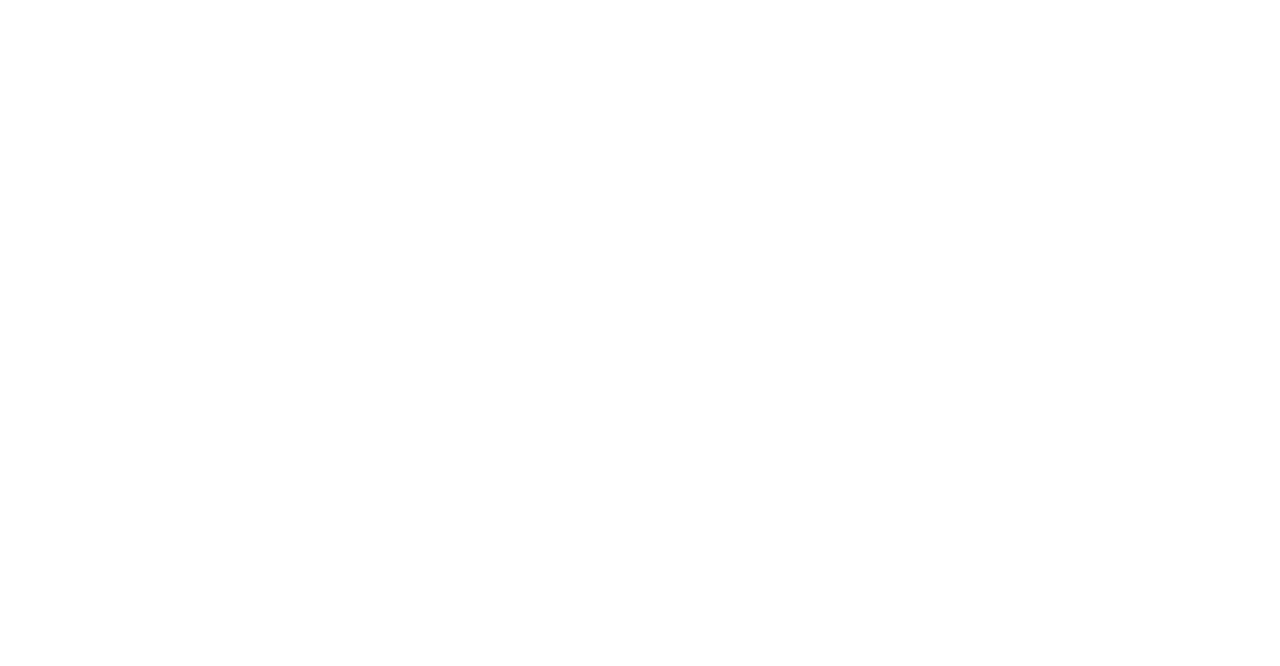
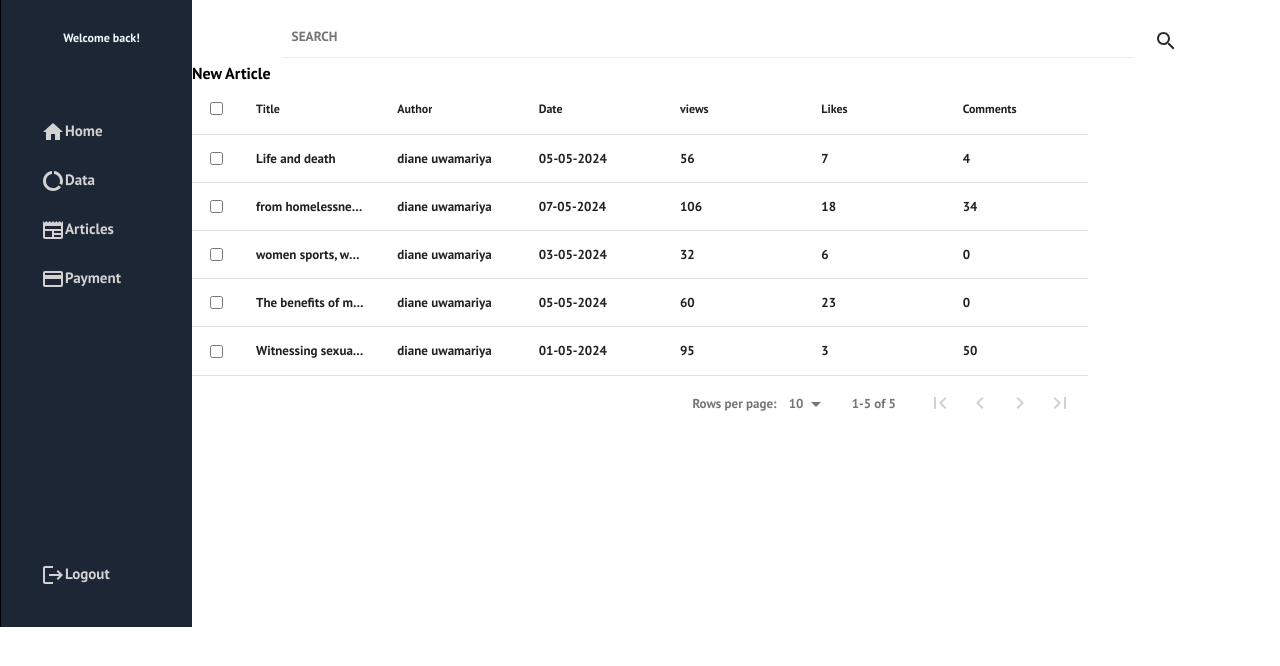
Before and after one commit to andyk2000/D-instinct, a React (Create React App) app: page /Admin-dashboard/Users in a window 1280 px wide. Before the commit this address had no page. Shown: the top 666 px of the page. Built offline with nearby package versions, Linux system fonts and the light colour scheme.

Commit message:
creation of user management page on admin side

```diff
--- a/src/App.js
+++ b/src/App.js
@@ -8,6 +8,7 @@
 import NewArticle from './pages/admin/NewArticle';
 import Dashboard from './pages/admin/Dashboard';
 import Articles from './pages/admin/Articles';
+import UserManagement from './pages/admin/UserManagement';
 
 function App() {
   return (
@@ -20,6 +21,7 @@
         <Route path="/New-Article" exact Component={NewArticle}></Route>
         <Route path="/Admin-dashboard/home" exact Component={Dashboard}></Route>
         <Route path="/Admin-dashboard/Articles" exact Component={Articles}></Route>
+        <Route path="/Admin-dashboard/Users" exact Component={UserManagement}></Route>
       </Routes>
 
     </Router>
--- /dev/null
+++ b/src/pages/admin/UserManagement.js
@@ -0,0 +1,121 @@
+import React, { useState } from 'react';
+import "./Articles.css";
+import DataTable from 'react-data-table-component';
+import Sidebar from './Dashboard/Sidebar';
+import SearchIcon from '@mui/icons-material/Search';
+
+function UserManagement() {
+
+    const columns = [
+        {
+            name: 'Title',
+            selector: row => row.title,
+            sortable: true
+        },
+        {
+            name: "Author",
+            selector: row => row.author,
+            sortable: true
+        },
+        {
+            name: "Date",
+            selector: row => row.date
+        },
+        {
+            name: "views",
+            selector: row => row.views,
+            sortable: true
+        },
+        {
+            name: "Likes",
+            selector: row => row.likes,
+            sortable: true
+        },
+        {
+            name: "Comments",
+            selector: row => row.comments,
+            sortable: true
+        },
+    ]
+
+    const data = [
+        {
+            id: 1,
+            title: "Life and death",
+            author: "diane uwamariya",
+            date: "05-05-2024",
+            views: 56,
+            likes: 7,
+            comments: 4,
+        },
+        {
+            id: 2,
+            title: "from homelessness to stardom",
+            author: "diane uwamariya",
+            date: "07-05-2024",
+            views: 106,
+            likes: 18,
+            comments: 34,
+        },
+        {
+            id: 3,
+            title: "women sports, why is it still not as popular as male",
+            author: "diane uwamariya",
+            date: "03-05-2024",
+            views: 32,
+            likes: 6,
+            comments: 0,
+        },
+        {
+            id: 4,
+            title: "The benefits of morning yoga",
+            author: "diane uwamariya",
+            date: "05-05-2024",
+            views: 60,
+            likes: 23,
+            comments: 0,
+        },
+        {
+            id: 5,
+            title: "Witnessing sexual abuse at work, powerlessness",
+            author: "diane uwamariya",
+            date: "01-05-2024",
+            views: 95,
+            likes: 3,
+            comments: 50,
+        },
+    ]
+
+    const [records, setRecords] = useState(data);
+
+    function handlefilter(event){
+        const newData = data.filter(row => {
+            return row.title.toLowerCase().includes(event.target.value.toLowerCase())
+        })
+        setRecords(newData);
+    }
+
+  return (
+    <div className='dashboard'>
+      <Sidebar />
+      <div className='main'>
+        <div className='nav-bar'>
+          <input type='text' placeholder='SEARCH' className='search-bar' onChange={handlefilter} />
+          <SearchIcon className='search-btn' />
+        </div>
+        <div>New Article</div>
+        <div className='table-container'>
+            <DataTable
+                columns={columns}
+                data={records}
+                selectableRows
+                fixedHeader
+                pagination
+            />
+        </div>
+      </div>
+    </div>
+  )
+}
+
+export default UserManagement;
```
Also changed, not shown: src/pages/admin/UserManagement.css (added).
